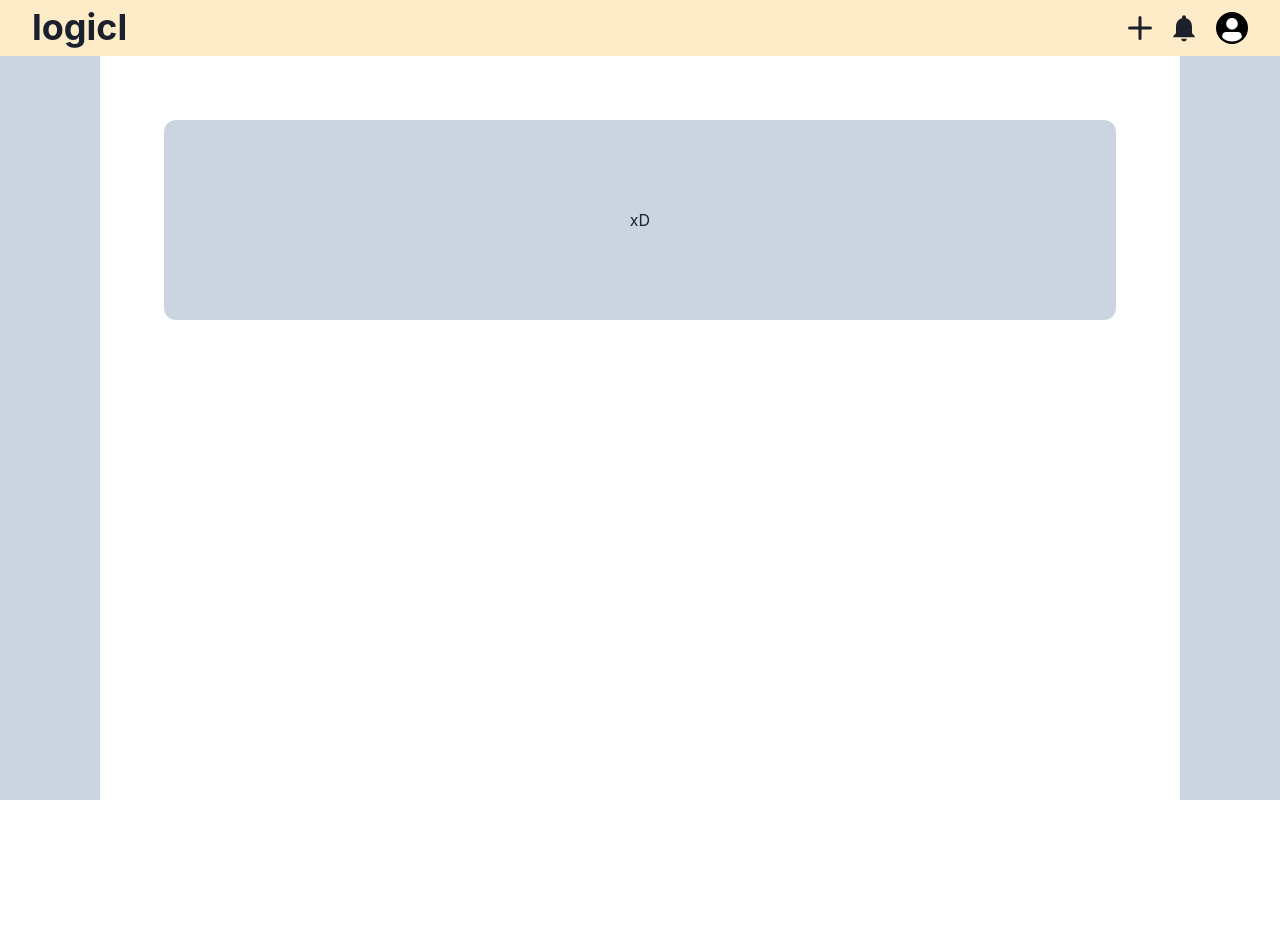
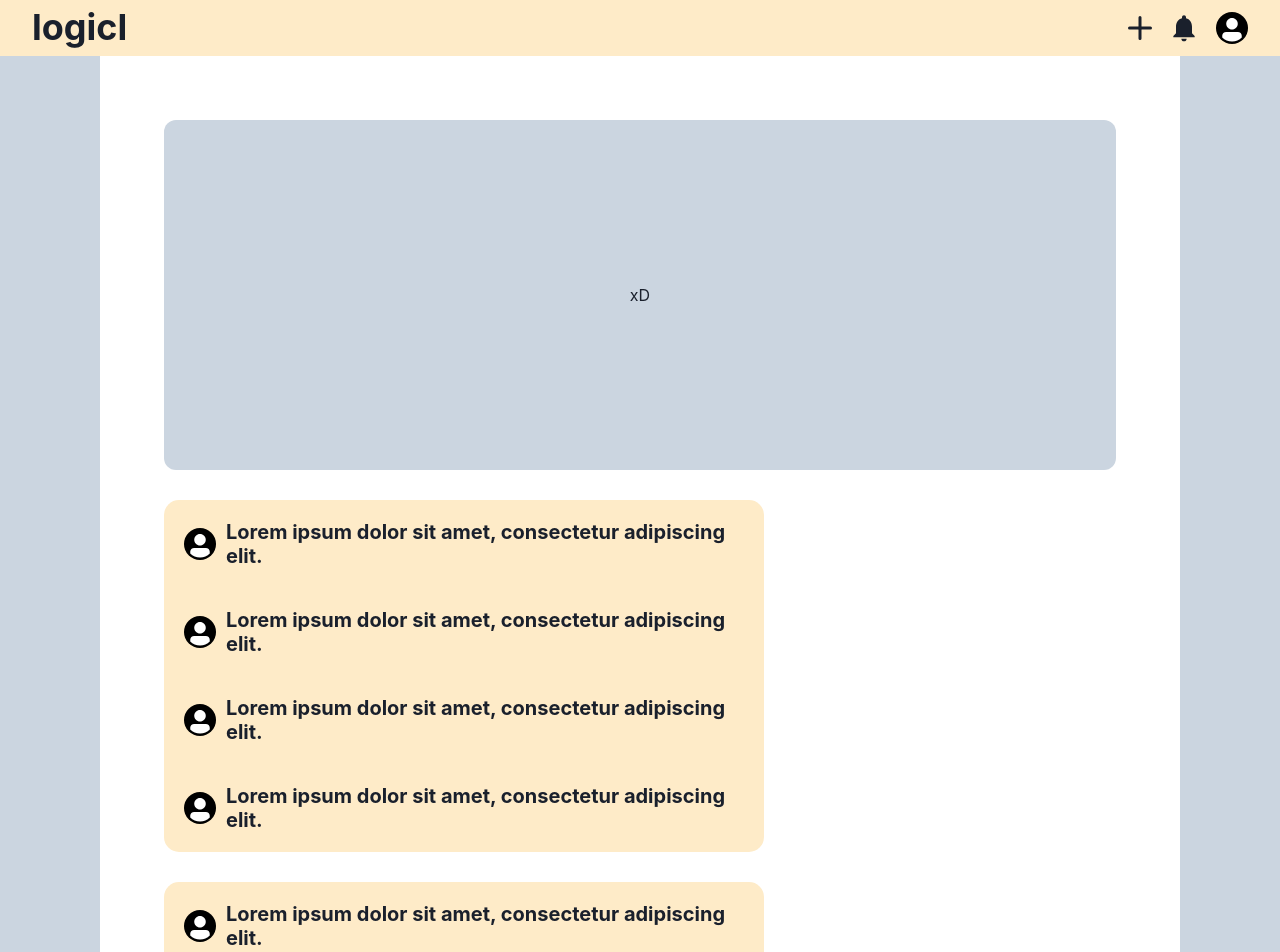
Before and after one commit to keremesen/logicl-poc, a React (Create React App) app: page / in a window 1280 px wide. Shown: the top 952 px of the page. Before the commit the page ends 800 px from the top, so only its background shows below. Built offline with nearby package versions, Linux system fonts and the light colour scheme.

Commit message:
Added IdeaGroup
+ olarak sayfada scroll yaptıgımızda Background Color bozuluyor App.js deki height'i düzenledim

```diff
--- a/src/App.js
+++ b/src/App.js
@@ -8,10 +8,12 @@ function App() {
       <NavBar />
       <Flex
         w="100vw"
-        h="93vh"
+        h={100%-7}
         direction="row"
         align="center"
         justify="center"
+        width="100%"
+        height="auto"
         bgColor="#CBD5E0"
       >
         <Main />
--- a/src/Pages/Main.js
+++ b/src/Pages/Main.js
@@ -1,12 +1,13 @@
-import { Flex, Text } from "@chakra-ui/react";
+import { Flex, Heading, Avatar, Text } from "@chakra-ui/react";
+import IdeaGroup from "../components/IdeaGroup";
 
 function Main() {
   return (
     <>
-      <Flex w="1080px" h="100%" bgColor="#fff" p="64px">
+      <Flex w="1080px" h="100%" bgColor="#fff" p="64px" direction="column">
         <Flex
           w="100%"
-          h="200px"
+          h="350px"
           bgColor="gray.300"
           borderRadius="12px"
           justify="center"
@@ -15,6 +16,10 @@ function Main() {
         >
           <Text>xD</Text>
         </Flex>
+        <IdeaGroup />
+        <IdeaGroup />
+        <IdeaGroup />
+
       </Flex>
     </>
   );
--- /dev/null
+++ b/src/components/IdeaGroup.js
@@ -0,0 +1,78 @@
+import React from 'react'
+import { Flex, Heading, Avatar } from "@chakra-ui/react";
+const IdeaGroup = () => {
+    return (
+        <Flex
+        direction="column"
+        w="600px"
+        h="auto"
+        bgColor="#FEEBC8"
+        borderRadius="15px"
+        mt="30px"
+      >
+        <Flex
+          direction="row"
+          bgColor="transparent"
+          p="15px"
+          align="center"
+          borderRadius="15px"
+          m="5px"
+          _hover={{ background: "#F6AD55" }}
+        >
+          <Avatar boxSize={8} bgColor="#000" mr="10px" />
+          <Heading size="md">
+            Lorem ipsum dolor sit amet, consectetur adipiscing elit.
+          </Heading>
+        </Flex>
+
+        <Flex
+          direction="row"
+          bgColor="transparent"
+          p="15px"
+          align="center"
+          borderRadius="15px"
+          m="5px"
+          _hover={{ background: "#F6AD55" }}
+        >
+          <Avatar boxSize={8} bgColor="#000" mr="10px" />
+          <Heading size="md">
+            Lorem ipsum dolor sit amet, consectetur adipiscing elit.
+          </Heading>
+        </Flex>
+
+        <Flex
+          direction="row"
+          bgColor="transparent"
+          p="15px"
+          align="center"
+          borderRadius="15px"
+          m="5px"
+          _hover={{ background: "#F6AD55" }}
+        >
+          <Avatar boxSize={8} bgColor="#000" mr="10px" />
+          <Heading size="md">
+            Lorem ipsum dolor sit amet, consectetur adipiscing elit.
+          </Heading>
+        </Flex>
+
+        <Flex
+          direction="row"
+          bgColor="transparent"
+          p="15px"
+          align="center"
+          borderRadius="15px"
+          m="5px"
+          _hover={{ background: "#F6AD55" }}
+        >
+          <Avatar boxSize={8} bgColor="#000" mr="10px" />
+          <Heading size="md">
+            Lorem ipsum dolor sit amet, consectetur adipiscing elit.
+          </Heading>
+        </Flex>
+
+
+      </Flex>
+    )
+}
+
+export default IdeaGroup
```
Also changed, not shown: 1 other file (tests, documents, lock files or other folders).
